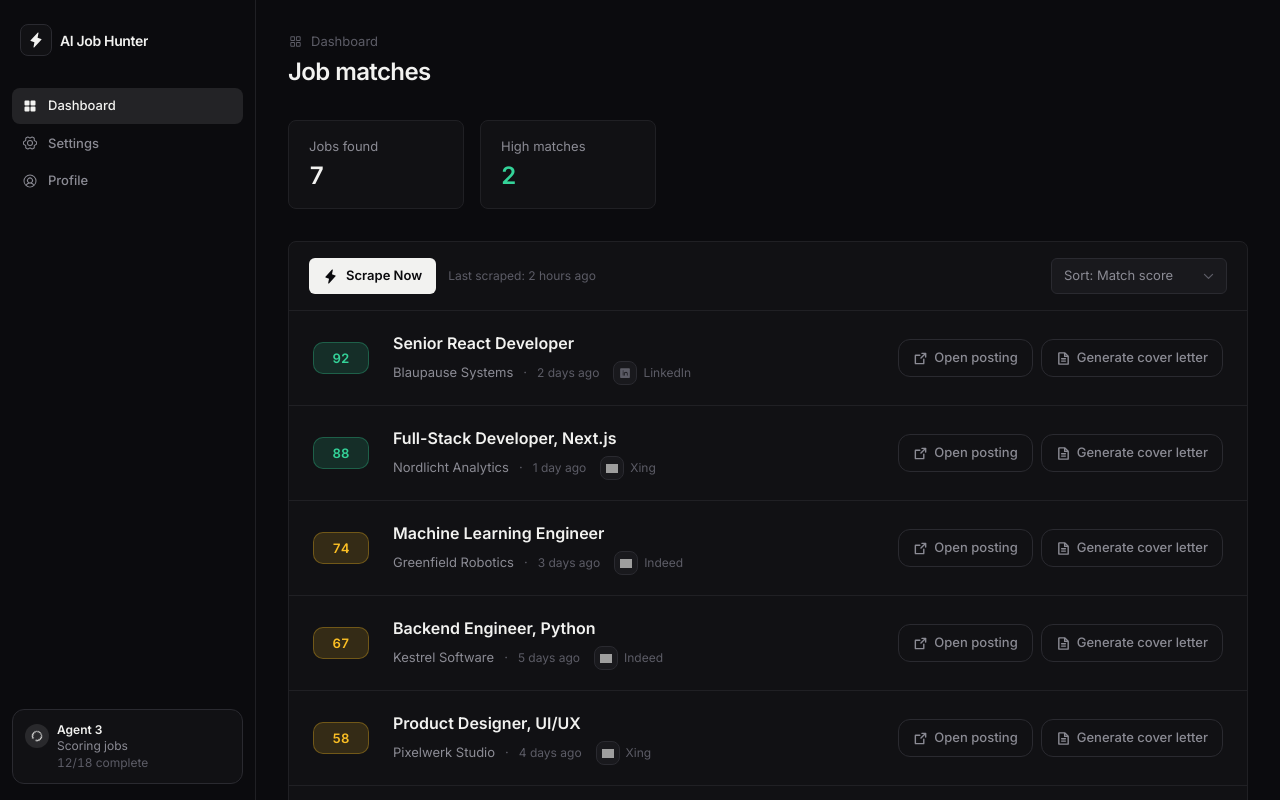
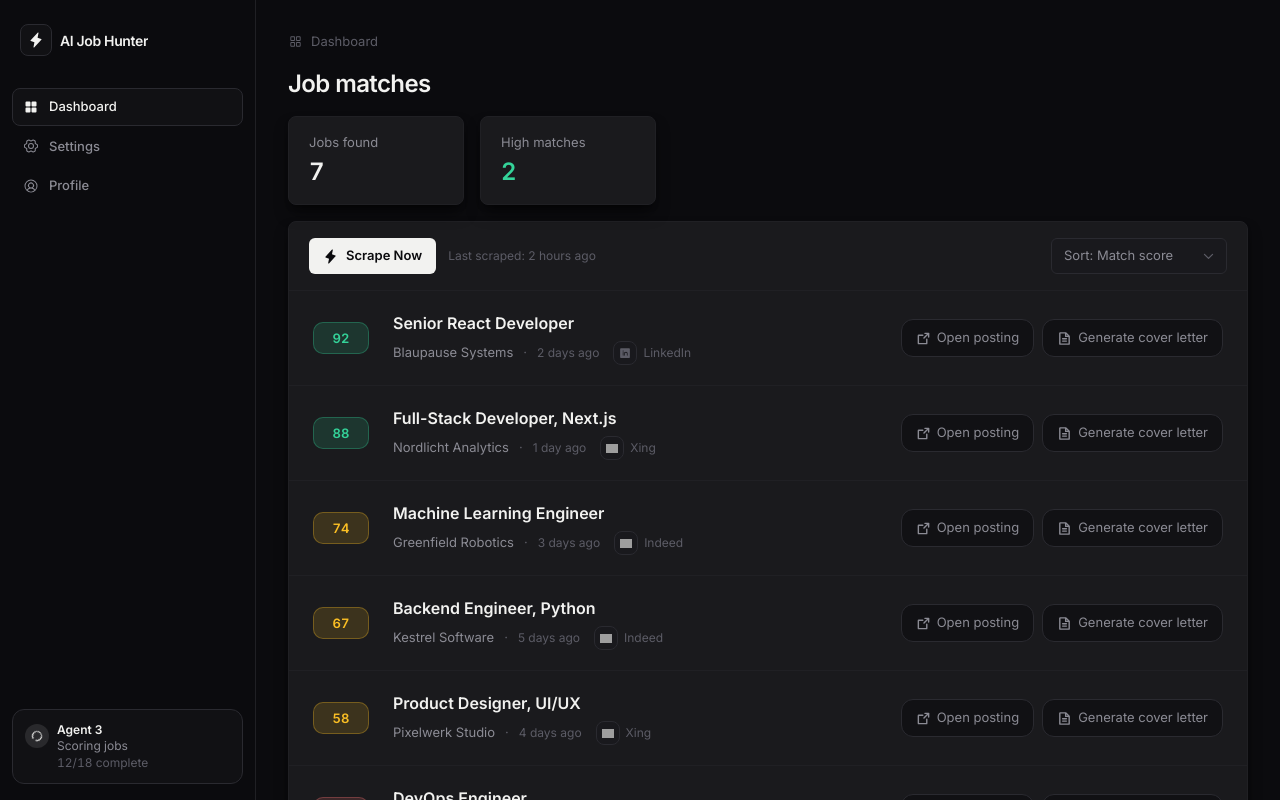
Before and after one commit to lvfranek/ai-job-hunter, a Next.js app: page / in a window 1280 px wide. Shown: the top 800 px of the page. Built offline with nearby package versions, Linux system fonts and the light colour scheme; grey boxes are pictures that could not be loaded.

Commit message:
dashboard design set

```diff
--- a/src/app/page.tsx
+++ b/src/app/page.tsx
@@ -7,22 +7,22 @@
 
   return (
     <main className="px-8 py-8">
-      <div className="mb-1 flex items-center gap-2 text-[13px] text-text-faint">
+      <div className="mb-4 flex items-center gap-2 text-[13px] text-text-faint">
         <SquaresFour size={15} />
         Dashboard
       </div>
-      <h1 className="mb-8 text-2xl font-semibold tracking-tight text-text">
+      <h1 className="mb-4 text-2xl font-semibold tracking-tight text-text">
         Job matches
       </h1>
 
-      <div className="mb-8 flex flex-wrap gap-4">
-        <div className="w-44 rounded-lg border border-border bg-surface px-5 py-4">
+      <div className="mb-4 flex flex-wrap gap-4">
+        <div className="w-44 rounded-lg border border-border bg-[#1A1A1D] px-5 py-4 shadow-lg shadow-black/50">
           <p className="text-[13px] text-text-muted">Jobs found</p>
           <p className="mt-1 text-2xl font-semibold tabular-nums text-text">
             {mockJobs.length}
           </p>
         </div>
-        <div className="w-44 rounded-lg border border-border bg-surface px-5 py-4">
+        <div className="w-44 rounded-lg border border-border bg-[#1A1A1D] px-5 py-4 shadow-lg shadow-black/50">
           <p className="text-[13px] text-text-muted">High matches</p>
           <p className="mt-1 text-2xl font-semibold tabular-nums text-score-high">
             {highMatches}
@@ -31,10 +31,6 @@
       </div>
 
       <JobResults jobs={mockJobs} lastScraped={mockLastScraped} />
-
-      <footer className="py-8 text-center">
-        <p className="text-[12px] text-text-faint">AI Job Hunter</p>
-      </footer>
     </main>
   );
 }
--- a/src/components/JobCard.tsx
+++ b/src/components/JobCard.tsx
@@ -74,14 +74,14 @@
           href={job.url}
           target="_blank"
           rel="noopener noreferrer"
-          className="flex items-center gap-1.5 rounded-xl border border-border-strong bg-surface px-3.5 py-2 text-[13px] font-medium text-text-muted transition-colors hover:bg-surface-hover hover:text-text active:scale-[0.98]"
+          className="flex items-center gap-1.5 rounded-xl border border-border-strong bg-surface px-3.5 py-2 text-[13px] font-normal text-text-muted transition-colors hover:bg-surface-hover hover:text-text active:scale-[0.98]"
         >
           <ArrowSquareOut size={15} weight="bold" />
           Open posting
         </a>
         <button
           type="button"
-          className="flex items-center gap-1.5 rounded-xl border border-border-strong bg-surface px-3.5 py-2 text-[13px] font-medium text-text-muted transition-colors hover:bg-surface-hover hover:text-text active:scale-[0.98]"
+          className="flex items-center gap-1.5 rounded-xl border border-border-strong bg-surface px-3.5 py-2 text-[13px] font-normal text-text-muted transition-colors hover:bg-surface-hover hover:text-text active:scale-[0.98]"
         >
           <FileText size={15} weight="bold" />
           Generate cover letter
--- a/src/components/JobResults.tsx
+++ b/src/components/JobResults.tsx
@@ -24,7 +24,7 @@
   }, [jobs, sortKey]);
 
   return (
-    <div className="rounded-lg border border-border bg-surface">
+    <div className="rounded-lg border border-border bg-[#1A1A1D] shadow-lg shadow-black/50">
       <div className="flex flex-wrap items-center justify-between gap-4 border-b border-border px-5 py-4">
         <div className="flex items-center gap-3">
           <button
--- a/src/components/Sidebar.tsx
+++ b/src/components/Sidebar.tsx
@@ -37,8 +37,8 @@
             aria-current={active ? "page" : undefined}
             className={`flex items-center gap-2.5 rounded-lg px-2.5 py-2 text-[13px] font-medium outline-none transition-colors focus-visible:ring-2 focus-visible:ring-white/20 ${
               active
-                ? "bg-white/10 text-text"
-                : "text-text-muted hover:bg-white/5 hover:text-text"
+                ? "panel text-text"
+                : "border border-transparent text-text-muted hover:border-border-strong hover:bg-surface-hover hover:text-text"
             }`}
           >
             <Icon size={16} weight={active ? "fill" : "regular"} />
```
